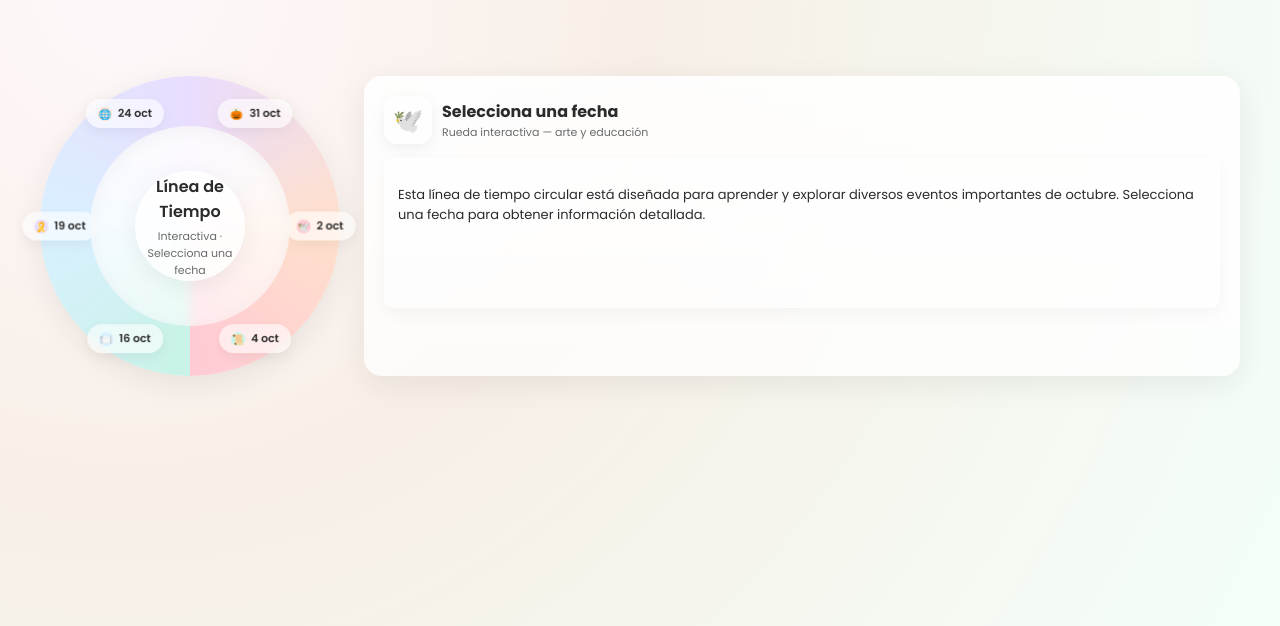
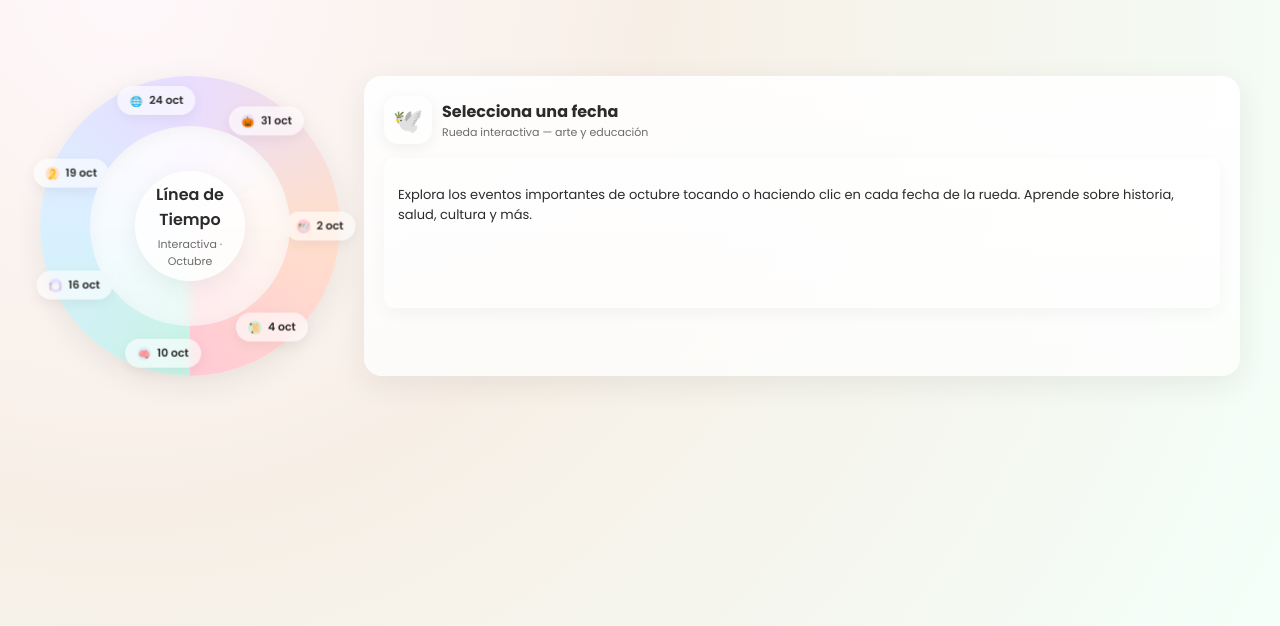
Before and after one commit to jaret5667/Mural-CBT, a plain HTML site: page index.html in a window 1280 px wide. Shown: the part 174-800 px from the top of the page. Drawn offline with Linux system fonts and the light colour scheme.

Commit message:
Add files via upload

```diff
--- a/index.html
+++ b/index.html
@@ -42,20 +42,21 @@
     .hub h3{margin:0;font-weight:600;font-size:16px}
     .hub p{margin:4px 0 0;font-size:11px;color:var(--muted)}
     .nodes{position:absolute;inset:0;pointer-events:none}
-    .node{position:absolute;left:50%;top:50%;transform-origin: -130px center; --r:130px; pointer-events:auto;}
+    .node{position:absolute;left:50%;top:50%;transform-origin:-130px center;--r:130px;pointer-events:auto;}
     .node button{all:unset;cursor:pointer;display:flex;align-items:center;gap:6px;padding:6px 12px;border-radius:20px;background:rgba(255,255,255,0.6);box-shadow:0 4px 14px rgba(0,0,0,0.06);backdrop-filter: blur(4px);transition:transform .28s cubic-bezier(.2,.9,.3,1), box-shadow .18s;font-size:12px;}
     .node button .dot{width:14px;height:14px;border-radius:50%;flex:0 0 14px;display:inline-grid;place-items:center;font-size:10px}
     .node button .label{font-size:11px;font-weight:600;color:var(--text)}
     .node button:hover, .node button:focus{transform:translateY(-4px) scale(1.05)}
     .node button.active{transform:translateY(-6px) scale(1.08);box-shadow:0 12px 28px rgba(0,0,0,0.12)}
 
-    /* Distribución uniforme en círculo, dejando el centro libre */
+    /* Distribución circular para 7 nodos */
     .n1{transform:translate(-50%,-50%) rotate(0deg) translateX(var(--r)) rotate(0deg)}
-    .n2{transform:translate(-50%,-50%) rotate(60deg) translateX(var(--r)) rotate(-60deg)}
-    .n3{transform:translate(-50%,-50%) rotate(120deg) translateX(var(--r)) rotate(-120deg)}
-    .n4{transform:translate(-50%,-50%) rotate(180deg) translateX(var(--r)) rotate(-180deg)}
-    .n5{transform:translate(-50%,-50%) rotate(240deg) translateX(var(--r)) rotate(-240deg)}
-    .n6{transform:translate(-50%,-50%) rotate(300deg) translateX(var(--r)) rotate(-300deg)}
+    .n2{transform:translate(-50%,-50%) rotate(51deg) translateX(var(--r)) rotate(-51deg)}
+    .n3{transform:translate(-50%,-50%) rotate(102deg) translateX(var(--r)) rotate(-102deg)}
+    .n4{transform:translate(-50%,-50%) rotate(153deg) translateX(var(--r)) rotate(-153deg)}
+    .n5{transform:translate(-50%,-50%) rotate(204deg) translateX(var(--r)) rotate(-204deg)}
+    .n6{transform:translate(-50%,-50%) rotate(255deg) translateX(var(--r)) rotate(-255deg)}
+    .n7{transform:translate(-50%,-50%) rotate(306deg) translateX(var(--r)) rotate(-306deg)}
 
     .dot.p1{background:var(--accent-pink)}
     .dot.p2{background:var(--accent-mint)}
@@ -63,6 +64,7 @@
     .dot.p4{background:var(--accent-lav)}
     .dot.p5{background:var(--accent-peach)}
     .dot.p6{background:var(--beige)}
+    .dot.p7{background:var(--accent-lav)}
 
     .panel{flex:1;min-height:300px;background:linear-gradient(180deg, rgba(255,255,255,0.9), rgba(255,255,255,0.75));border-radius:18px;padding:20px;box-shadow:var(--shadow);display:flex;flex-direction:column;align-items:flex-start;gap:14px}
     .meta{display:flex;align-items:center;gap:10px;flex-wrap:wrap}
@@ -83,15 +85,16 @@
       <div class="wheel" id="wheel">
         <div class="hub">
           <h3>Línea de Tiempo</h3>
-          <p>Interactiva · Selecciona una fecha</p>
+          <p>Interactiva · Octubre</p>
         </div>
         <div class="nodes">
           <div class="node n1"><button data-id="d1"><span class="dot p1">🕊️</span><span class="label">2 oct</span></button></div>
           <div class="node n2"><button data-id="d2"><span class="dot p2">📜</span><span class="label">4 oct</span></button></div>
-          <div class="node n3"><button data-id="d3"><span class="dot p3">🍽️</span><span class="label">16 oct</span></button></div>
-          <div class="node n4"><button data-id="d4"><span class="dot p4">🎗️</span><span class="label">19 oct</span></button></div>
-          <div class="node n5"><button data-id="d5"><span class="dot p5">🌐</span><span class="label">24 oct</span></button></div>
-          <div class="node n6"><button data-id="d6"><span class="dot p6">🎃</span><span class="label">31 oct</span></button></div>
+          <div class="node n3"><button data-id="d3"><span class="dot p3">🧠</span><span class="label">10 oct</span></button></div>
+          <div class="node n4"><button data-id="d4"><span class="dot p4">🍽️</span><span class="label">16 oct</span></button></div>
+          <div class="node n5"><button data-id="d5"><span class="dot p5">🎗️</span><span class="label">19 oct</span></button></div>
+          <div class="node n6"><button data-id="d6"><span class="dot p6">🌐</span><span class="label">24 oct</span></button></div>
+          <div class="node n7"><button data-id="d7"><span class="dot p7">🎃</span><span class="label">31 oct</span></button></div>
         </div>
       </div>
     </div>
@@ -106,20 +109,21 @@
       </div>
       <div class="content">
         <div class="card fade-in" id="panelBody">
-          <p>Esta línea de tiempo circular está diseñada para aprender y explorar diversos eventos importantes de octubre. Selecciona una fecha para obtener información detallada.</p>
+          <p>Explora los eventos importantes de octubre tocando o haciendo clic en cada fecha de la rueda. Aprende sobre historia, salud, cultura y más.</p>
         </div>
       </div>
     </section>
   </div>
 
   <script>
-    const data={
-      d1:{date:'2 de octubre',title:'Día Internacional de la No Violencia',icon:'🕊️',body:'Se promueve la paz y la resolución pacífica de conflictos. Incluye actividades educativas, marchas, campañas de sensibilización y charlas sobre la empatía, la cooperación y el respeto mutuo a nivel local e internacional.'},
-      d2:{date:'4 de octubre de 1824',title:'Primera Constitución Federal de México',icon:'📜',body:'Estableció los derechos ciudadanos y la división de poderes en México, sentando las bases de un gobierno federal y libre. Fue clave para consolidar la soberanía y garantizar libertades fundamentales, marcando un hito histórico.'},
-      d3:{date:'16 de octubre',title:'Día Mundial de la Alimentación',icon:'🍽️',body:'Conciencia sobre el hambre y la malnutrición global. Se promueven la seguridad alimentaria, producción sostenible, hábitos saludables y educación nutricional. Se apoyan comunidades vulnerables y se fomentan programas internacionales de alimentos nutritivos.'},
-      d4:{date:'19 de octubre',title:'Día Internacional contra el Cáncer de Mama',icon:'🎗️',body:'Fomenta la prevención, detección temprana y tratamiento del cáncer de mama. Incluye campañas de concientización, educación sobre autoexploración, revisiones médicas, apoyo a pacientes y familias, y fortalecimiento de la investigación médica.'},
-      d5:{date:'24 de octubre',title:'Día de las Naciones Unidas',icon:'🌐',body:'Conmemora la fundación de la ONU y su trabajo en derechos humanos, cooperación internacional y desarrollo sostenible. Se realizan actividades educativas sobre protección ambiental, justicia global y resolución de conflictos, destacando la colaboración entre países.'},
-      d6:{date:'31 de octubre',title:'Inicio del Día de Muertos y Halloween',icon:'🎃',body:'Celebra la memoria de los antepasados y la identidad cultural. Incluye altares, ofrendas, disfraces y actividades creativas. Mezcla tradiciones ancestrales con festividades modernas, fomentando unión familiar, creatividad e interacción social cultural.'}
+    const data = {
+      d1:{date:'2 de octubre',title:'Día Internacional de la No Violencia',icon:'🕊️',body:'Se promueve la paz, la tolerancia y el respeto mediante la educación y la cooperación. Un recordatorio de que la empatía y el diálogo son más poderosos que la violencia.'},
+      d2:{date:'4 de octubre de 1824',title:'Primera Constitución Federal de México',icon:'📜',body:'Estableció los derechos ciudadanos, la soberanía nacional y la división de poderes. Fue el inicio de una era de libertad y justicia en la historia mexicana.'},
+      d3:{date:'10 de octubre',title:'Día Mundial de la Salud Mental',icon:'🧠',body:'La salud mental es un derecho universal. Se fomenta la empatía, el bienestar emocional y el acceso a la atención psicológica para todos, promoviendo comunidades más solidarias y conscientes.'},
+      d4:{date:'16 de octubre',title:'Día Mundial de la Alimentación',icon:'🍽️',body:'La comida es un derecho, no un privilegio. Este día busca erradicar el hambre, reducir el desperdicio de alimentos y promover una nutrición sostenible y accesible para todos.'},
+      d5:{date:'19 de octubre',title:'Día Internacional contra el Cáncer de Mama',icon:'🎗️',body:'Un día para crear conciencia sobre la prevención y detección temprana. Se impulsa el apoyo a pacientes, la investigación y el amor propio como herramientas de esperanza.'},
+      d6:{date:'24 de octubre',title:'Día de las Naciones Unidas',icon:'🌐',body:'Se celebra la cooperación internacional y la búsqueda de la paz mundial. La ONU trabaja por el desarrollo sostenible, los derechos humanos y la solidaridad entre naciones.'},
+      d7:{date:'31 de octubre',title:'Inicio del Día de Muertos y Halloween',icon:'🎃',body:'Entre culturas, tradición y diversión. Celebramos la vida y la memoria de quienes amamos, mezclando lo ancestral con lo moderno en una fiesta de color y significado.'}
     };
 
     const panelTitle=document.getElementById('panelTitle');
```
